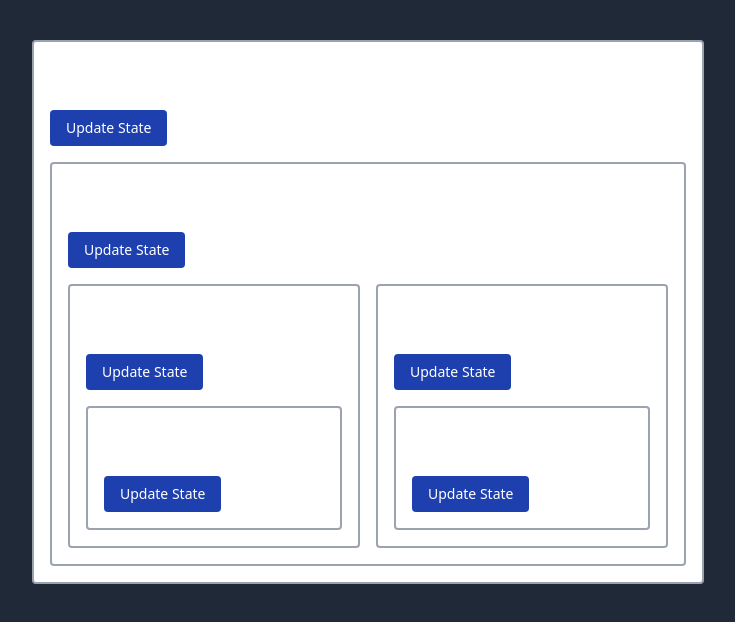
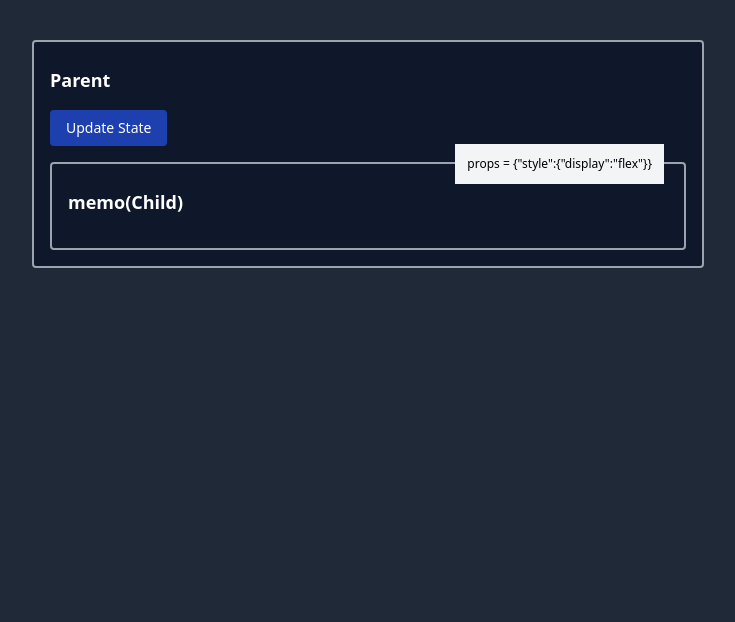
Before and after one commit to SteniTK/react-rendering, a React (Create React App) app: page /render-props in a window 1280 px wide. Shown: the top 622 px of the page, without its empty margins (272-1007 px from the left). Built offline with nearby package versions, Linux system fonts and the light colour scheme.

Commit message:
feat: memo with non-primitive props

```diff
--- /dev/null
+++ b/src/2-rendering-optimization-usememo/RenderingProps.js
@@ -0,0 +1,28 @@
+import { useState, memo } from 'react';
+import { Button, VisualComponent, Layout, Props } from '../ReactRendering/Layouts';
+
+const Child = memo((props) => {
+  return (
+    <VisualComponent title="memo(Child)">
+      <Props {...props}/>
+    </VisualComponent>);
+});
+
+const Parent = () => {
+  const [counter, setCounter] = useState(0);
+  return (
+    <VisualComponent title='Parent'>
+       <Button onClick={() => setCounter(counter + 1)}>Update State</Button>
+      <Child style={{display: 'flex'}}/>
+    </VisualComponent>
+  );
+}
+
+const RenderingProps = () => {
+  return (
+  <Layout>
+    <Parent />
+  </Layout>);
+}
+
+export default RenderingProps;
--- a/src/App.js
+++ b/src/App.js
@@ -1,33 +1,22 @@
 import React from 'react';
 import { BrowserRouter as Router, Routes, Route } from 'react-router-dom';
 import Components from './ReactRendering/Components';
+import RenderingProps from './2-rendering-optimization-usememo/RenderingProps';
 
 // TODO: Add routes to navigate to each folder
 export default function App() {
   return (
     <>
-      {/* <Router>
+      <Router>
         <div>
           <Routes>
-            <Route path='/about' element={<About />} />
-            <Route path='/users' element={<Users />} />
+            <Route path='/render-props' element={<RenderingProps />} />
+            <Route path='/' element={<Components/>} />
           </Routes>
         </div>
-      </Router> */}
+      </Router>
 
-      <Components />
+      {/* <Components /> */}
     </>
   );
 }
-
-function Home() {
-  return;
-}
-
-function About() {
-  return <h2>About</h2>;
-}
-
-function Users() {
-  return <h2>Users</h2>;
-}
--- a/src/ReactRendering/Layouts.js
+++ b/src/ReactRendering/Layouts.js
@@ -39,3 +39,9 @@ export const Layout = ({ children }) => {
     </div>
   );
 };
+
+export const Props = (props) => {
+  return (
+    <div className="p-3 absolute bg-gray-100 text-xs text-black -top-5 right-5">props = {JSON.stringify(props)}</div>
+  )
+}
--- a/src/index.css
+++ b/src/index.css
@@ -32,6 +32,6 @@
     background-color: #000;
   }
   100% {
-    background-color: white;
+    background-color: #0f172a;
   }
 }
```
Also changed, not shown: 1 other file (tests, documents, lock files or other folders).
